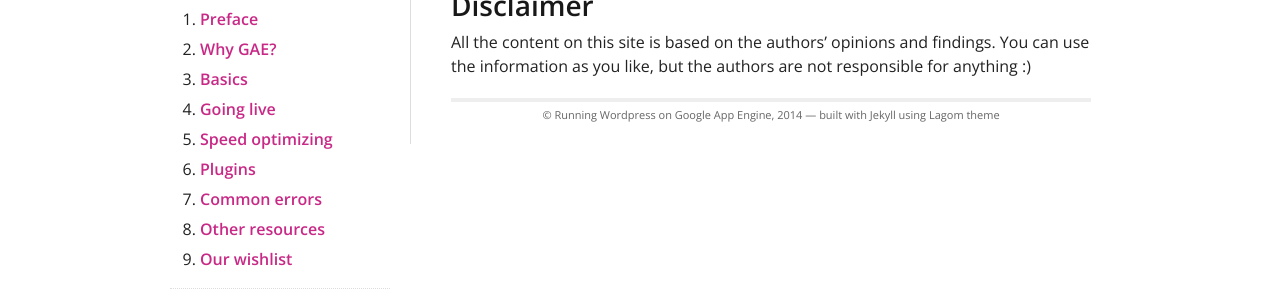
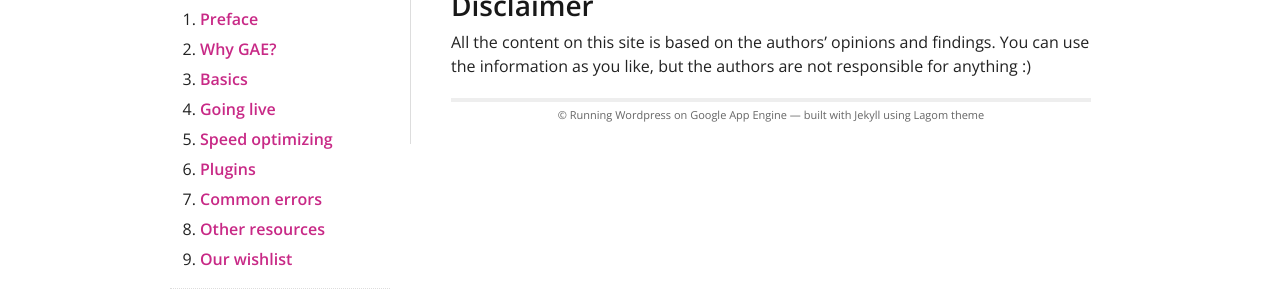
Before and after one commit to aucor/wordpress-on-gae, a Jekyll site: the page built from index.md, in a window 1280 px wide. Shown: the part 568-868 px from the top of the page. Built offline with Jekyll 4.4.1, drawn with Linux system fonts in a browser that asks for light colours; nearby versions of some CDN libraries.

Commit message:
Remove the year from footer.

```diff
--- a/_includes/footer.html
+++ b/_includes/footer.html
@@ -1,5 +1,5 @@
 <div class="disclaimer">
   <p>
-    © {{ site.theme.name }}, 2014 &mdash; built with Jekyll using Lagom theme
+    © {{ site.theme.name }} &mdash; built with Jekyll using Lagom theme
   </p>
 </div>
```
